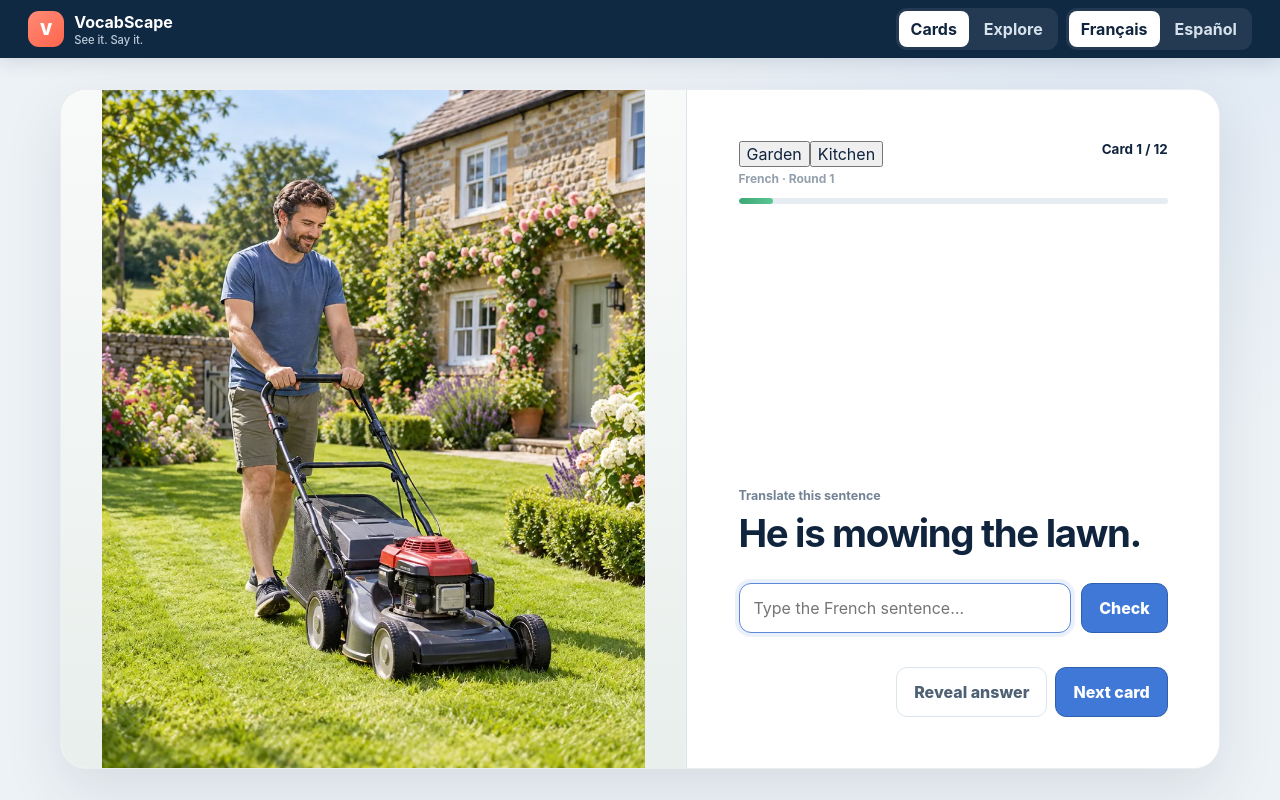
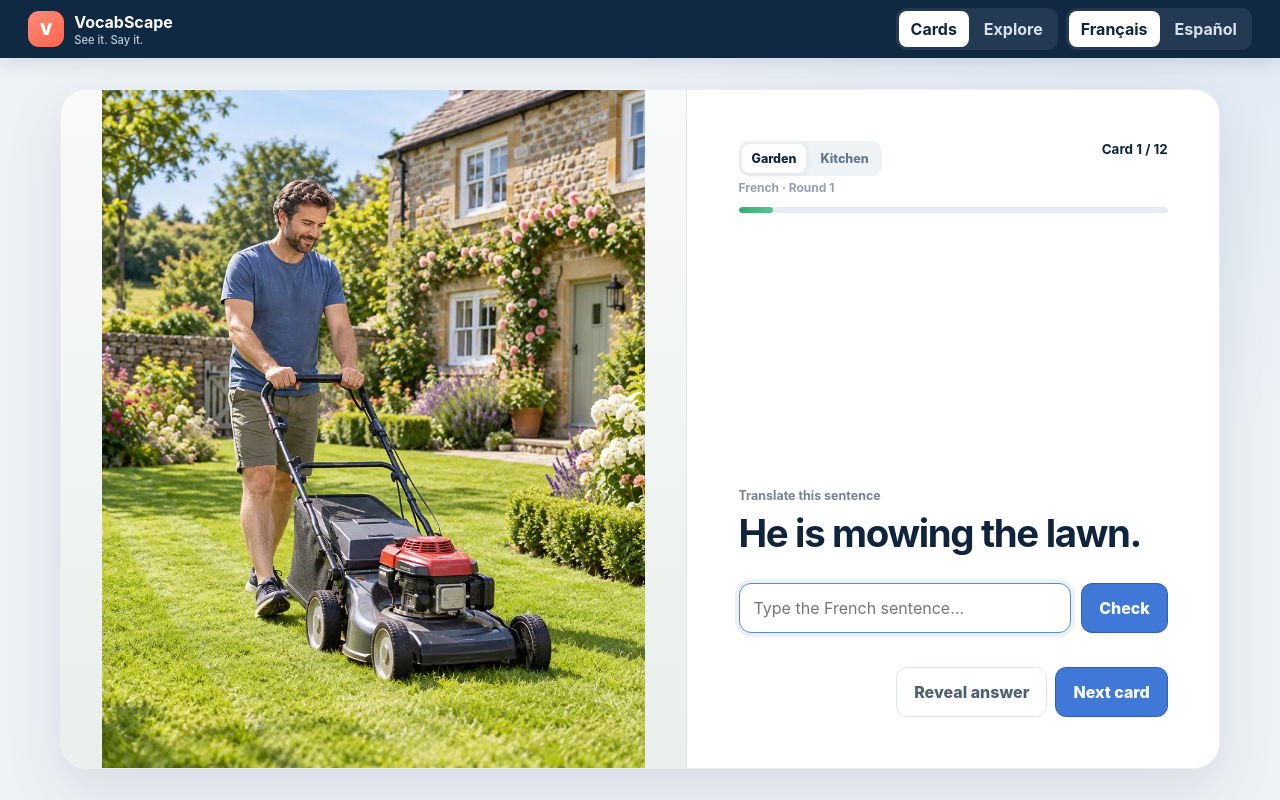
Before and after one commit to pelld/VocabScape, a Svelte app: page / in a window 1280 px wide. Built offline with nearby package versions, Linux system fonts and the light colour scheme.

Commit message:
Style topic switcher for flashcard decks

```diff
--- a/src/app.css
+++ b/src/app.css
@@ -206,6 +206,31 @@ button { color: inherit; }
   color: var(--ink);
   font-size: 0.84rem;
   white-space: nowrap;
+}
+
+.deck-switcher {
+  display: inline-flex;
+  gap: 4px;
+  padding: 3px;
+  border-radius: 10px;
+  background: #eef3f6;
+}
+
+.deck-switcher button {
+  border: 0;
+  border-radius: 8px;
+  padding: 7px 10px;
+  background: transparent;
+  color: #66778a;
+  cursor: pointer;
+  font-size: 0.78rem;
+  font-weight: 800;
+}
+
+.deck-switcher button.active {
+  background: white;
+  color: var(--ink);
+  box-shadow: 0 2px 8px rgba(16, 36, 62, 0.08);
 }
 
 .card-progress {
@@ -512,6 +537,11 @@ button { color: inherit; }
     font-size: 0.76rem;
   }
 
+  .deck-switcher button {
+    padding: 6px 8px;
+    font-size: 0.72rem;
+  }
+
   .eyebrow {
     font-size: 0.6rem;
   }
```
